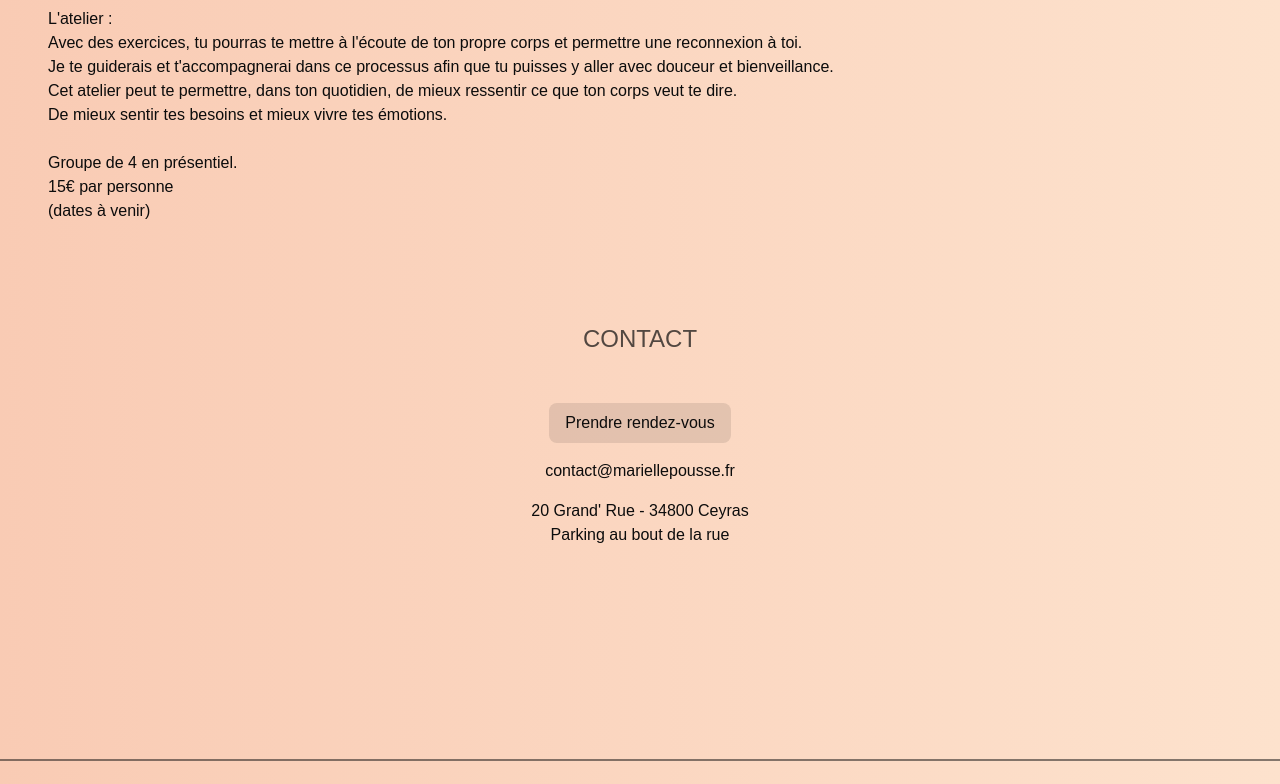
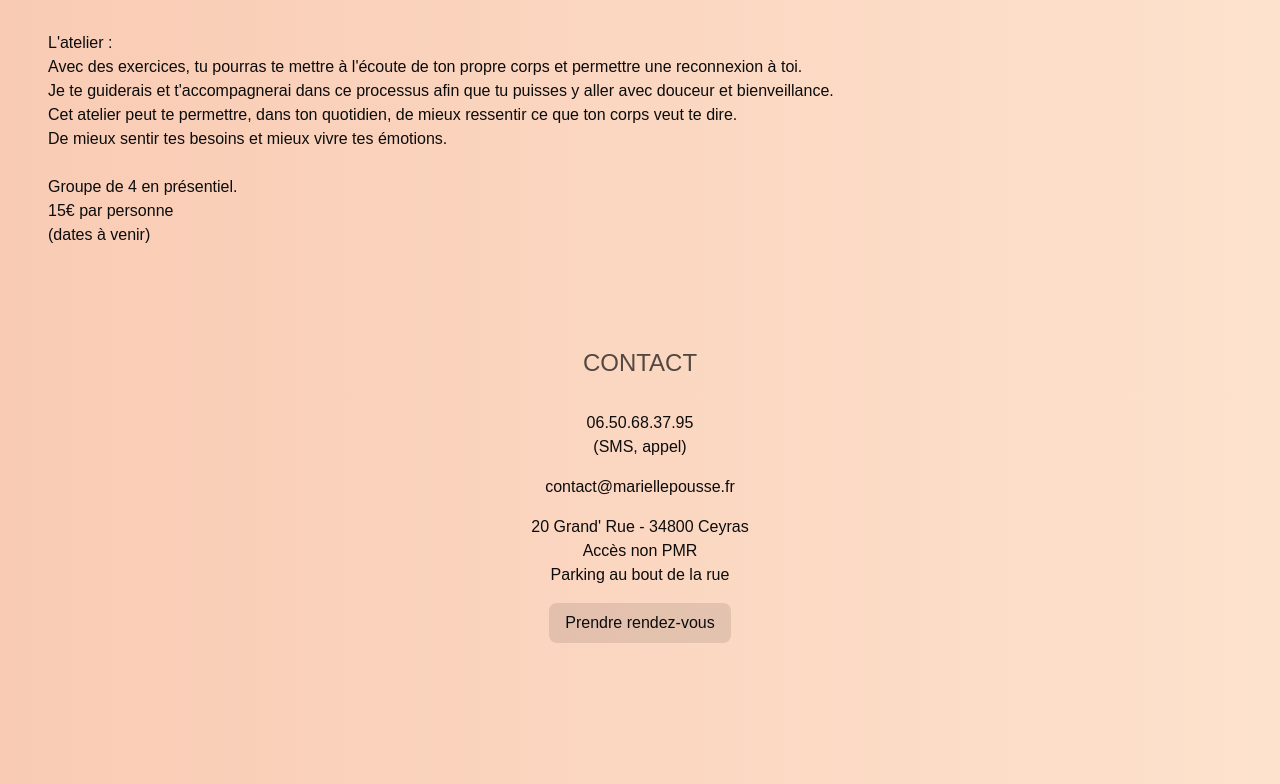
Before and after one commit to flaugere/website-marielle, an Astro site: page / in a window 1280 px wide. Shown: the part 1893-2677 px from the top of the page. Built offline with nearby package versions, Linux system fonts and the light colour scheme; Astro itself is replaced by a stand-in of ours.

Commit message:
feat(contact): update

```diff
--- a/src/pages/index.astro
+++ b/src/pages/index.astro
@@ -111,6 +111,7 @@ import ImageLarge from '../assets/image_large.jpg'
 				besoin d'être vu à ce moment-là.
 				<p class="mt-12">
 					1h - tarif formation 45€ <br />(valable jusqu'au 31/12/2025)
+					<br />Moyens de paiement : espèces, Wero, Paypal et chèques.
 				</p>
 				<a
 					class="btn btn-secondary"
@@ -142,16 +143,20 @@ import ImageLarge from '../assets/image_large.jpg'
 					CONTACT
 				</h2>
 				<p class="flex flex-col items-center">
+					<a href="tel:0650683795">06.50.68.37.95</a>
+					<span>(SMS, appel)</span>
+
+					<a href="mailto:contact@mariellepousse.fr" class="mt-4"
+						>contact@mariellepousse.fr</a
+					>
+					<span class="mt-4">20 Grand' Rue - 34800 Ceyras</span>
+					<span>Accès non PMR</span>
+					<span>Parking au bout de la rue</span>
 					<a
 						class="btn btn-secondary"
 						href="https://calendar.app.google/wCg61zqrGNYgEWQD9"
 						target="_blank">Prendre rendez-vous</a
 					>
-					<a href="mailto:contact@mariellepousse.fr" class="mt-4"
-						>contact@mariellepousse.fr</a
-					>
-					<span class="mt-4">20 Grand' Rue - 34800 Ceyras</span>
-					<span>Parking au bout de la rue</span>
 				</p>
 			</section>
 		</main>
```
